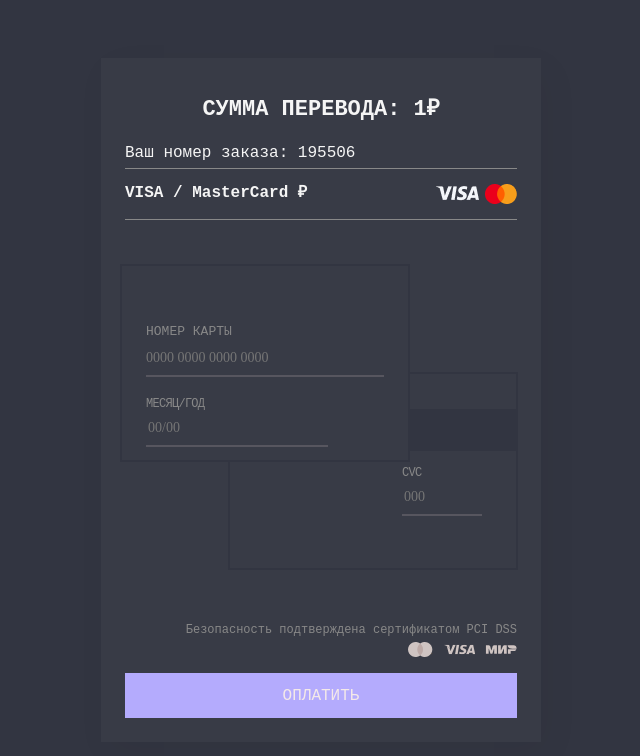
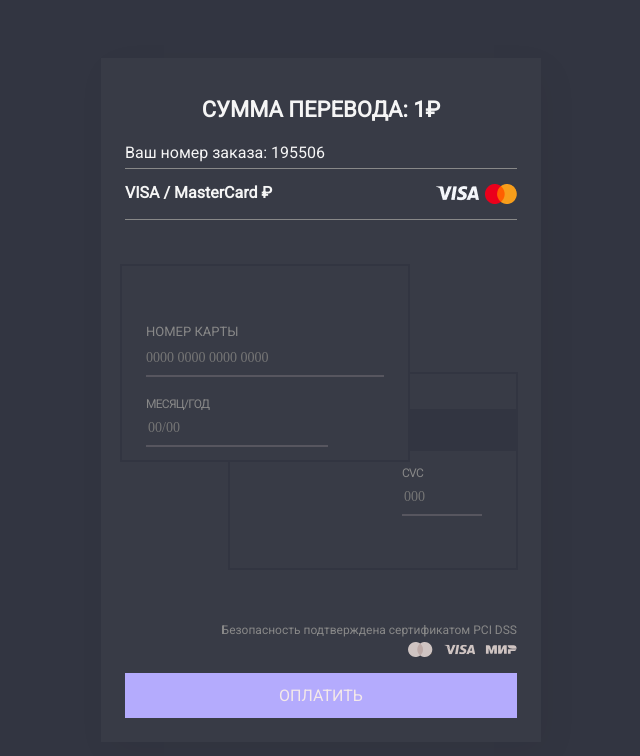
Before and after one commit to jhvvfd/PayFormBeta, a plain HTML site: page index.html in a window 1280 px wide. Shown: the whole page, without its empty margins (319-959 px from the left). Drawn offline with nearby package versions, Linux system fonts and the light colour scheme.

Commit message:
Update main.css

```diff
--- a/main.css
+++ b/main.css
@@ -2,7 +2,7 @@
   margin: 0px;
   padding: 0px;
   box-sizing: border-box;
-  font-family: Courier New, monospace !important;
+  font-family: "Roboto", sans-serif !important;
   color: rgb(245, 245, 245);
 }
 body {
```
